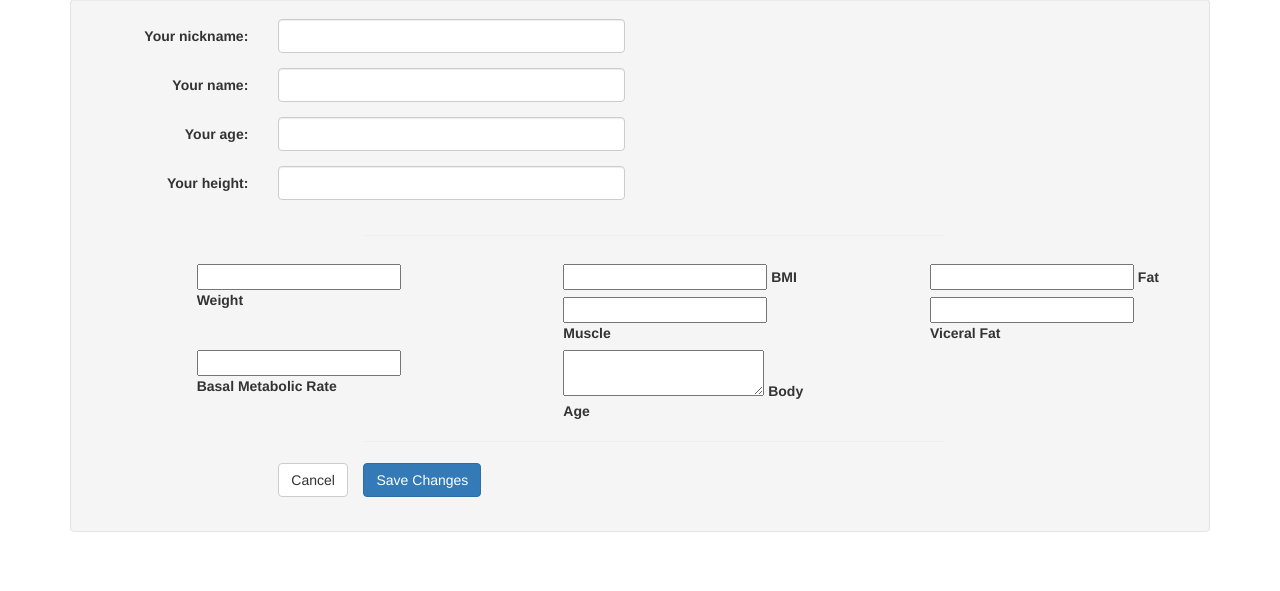
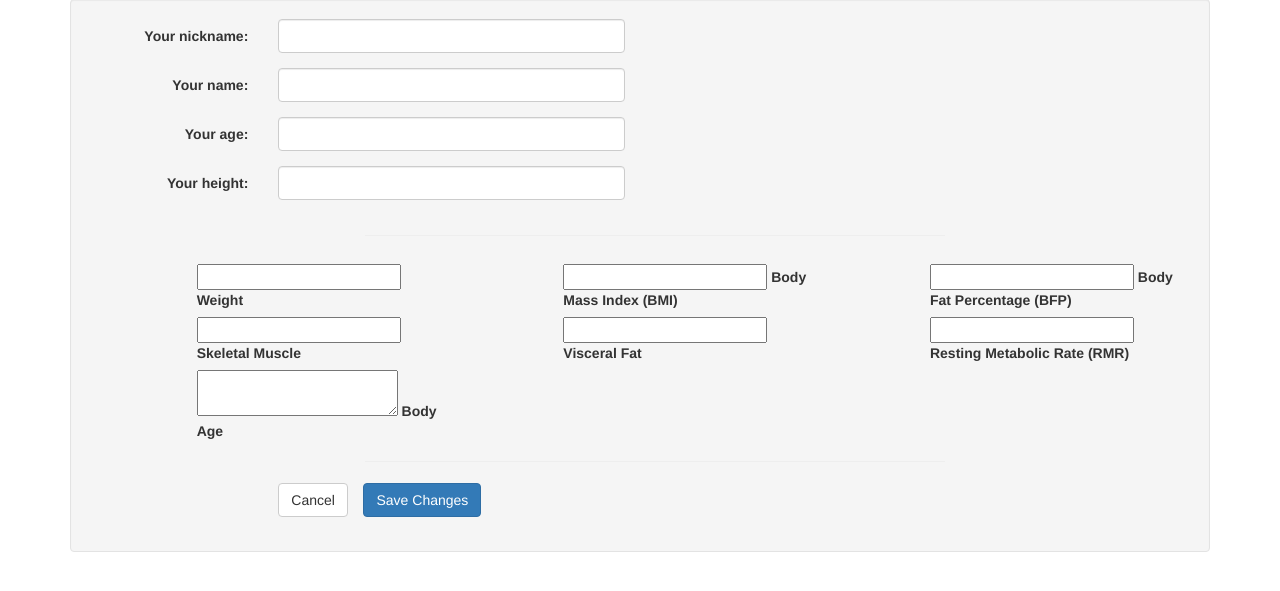
Before and after one commit to pahumadad/weight-control, a Flask app: template wcontrol/src/templates/edit.html in a window 1280 px wide. Shown: the part 123-714 px from the top of the page. Run offline with Flask 2, Linux system fonts and the light colour scheme; the template is opened without the code that fills it: most values are stand-ins (such as "Sample title", 1, 10 or a date in 2020); form fields are guessed from the names that the template uses; parts of the project's set-up code (start-up, migrations or seed data) failed here and were passed over; some libraries are stand-ins or nearby versions.

Commit message:
Update the measurement's names

```diff
--- a/wcontrol/src/forms.py
+++ b/wcontrol/src/forms.py
@@ -14,8 +14,8 @@ class EditForm(FlaskForm):
     bmi = BooleanField('bmi')
     fat = BooleanField('fat')
     muscle = BooleanField('muscle')
-    viceral = BooleanField('viceral')
-    bmr = BooleanField('bmr')
+    visceral = BooleanField('visceral')
+    rmr = BooleanField('rmr')
     bodyage = BooleanField('bodyage')
 
     def __init__(self, original_nickname, *args, **kwargs):
--- a/wcontrol/src/templates/edit.html
+++ b/wcontrol/src/templates/edit.html
@@ -54,35 +54,35 @@
             <div class="control-group">
                 <div class="col-sm-offset-1 col-sm-3">
                     <label class="checkbox" for="bmi">
-                        {{ form.bmi }} BMI
+                        {{ form.bmi }} Body Mass Index (BMI)
                     </label>
                 </div>
             </div>
             <div class="control-group">
                 <div class="col-sm-offset-1 col-sm-3">
                     <label class="checkbox" for="fat">
-                        {{ form.fat }} Fat
+                        {{ form.fat }} Body Fat Percentage (BFP)
                     </label>
                 </div>
             </div>
             <div class="control-group">
                 <div class="col-sm-offset-1 col-sm-3">
                     <label class="checkbox" for="muscle">
-                        {{ form.muscle }} Muscle
+                        {{ form.muscle }} Skeletal Muscle
                     </label>
                 </div>
             </div>
             <div class="control-group">
                 <div class="col-sm-offset-1 col-sm-3">
                     <label class="checkbox" for="viceral">
-                        {{ form.viceral }} Viceral Fat
+                        {{ form.visceral }} Visceral Fat
                     </label>
                 </div>
             </div>
             <div class="control-group">
                 <div class="col-sm-offset-1 col-sm-3">
                     <label class="checkbox" for="bmr">
-                        {{ form.bmr }} Basal Metabolic Rate
+                        {{ form.rmr }} Resting Metabolic Rate (RMR)
                     </label>
                 </div>
             </div>
--- a/wcontrol/src/views.py
+++ b/wcontrol/src/views.py
@@ -113,8 +113,8 @@ def edit(nickname):
         user.bmi = form.bmi.data
         user.fat = form.fat.data
         user.muscle = form.muscle.data
-        user.viceral = form.viceral.data
-        user.bmr = form.bmr.data
+        user.visceral = form.visceral.data
+        user.rmr = form.rmr.data
         user.bodyage = form.bodyage.data
         db.session.add(user)
         db.session.commit()
@@ -129,8 +129,8 @@ def edit(nickname):
         form.bmi.data = user.bmi
         form.fat.data = user.fat
         form.muscle.data = user.muscle
-        form.viceral.data = user.viceral
-        form.bmr.data = user.bmr
+        form.visceral.data = user.visceral
+        form.rmr.data = user.rmr
         form.bodyage.data = user.bodyage
     return render_template('edit.html',
                            title="Edit User Profile",
```
Also changed, not shown: wcontrol/conf/config.py (+5 -5 lines), wcontrol/src/models.py (+8 -8 lines).
